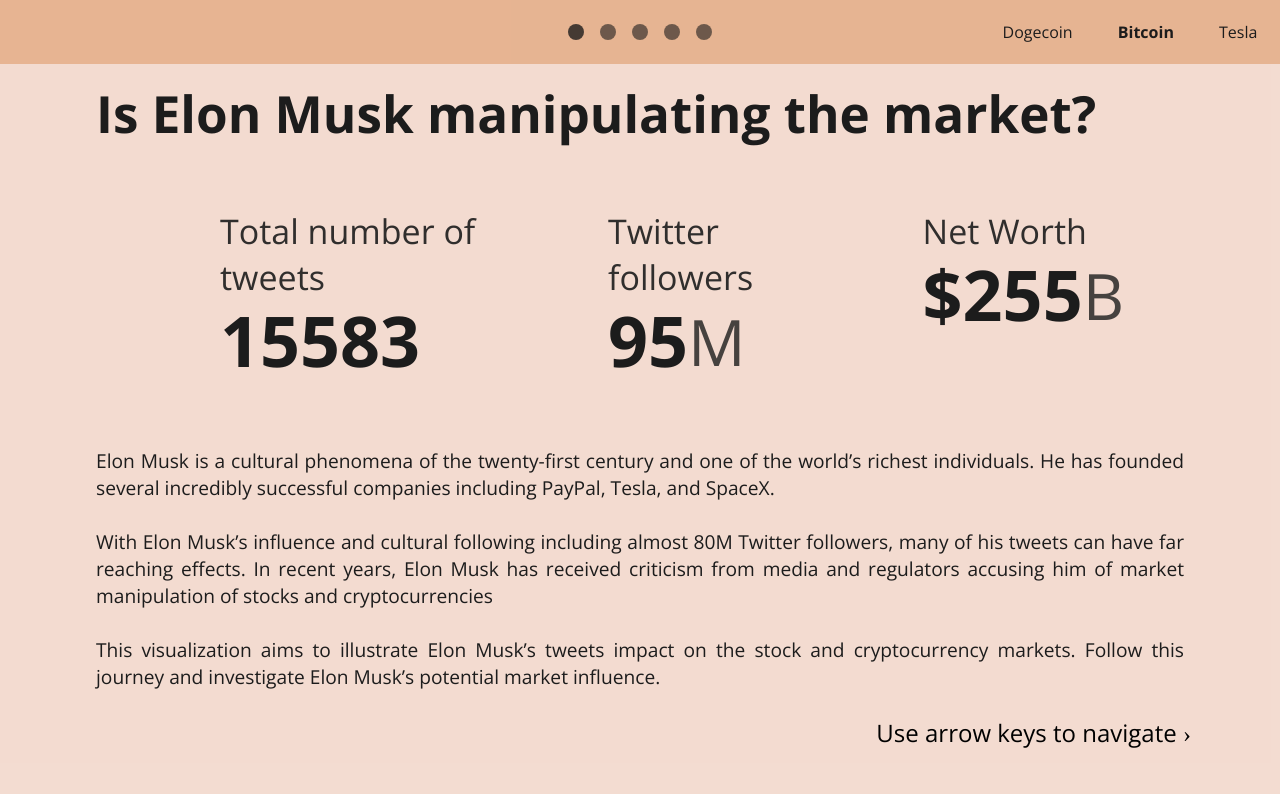
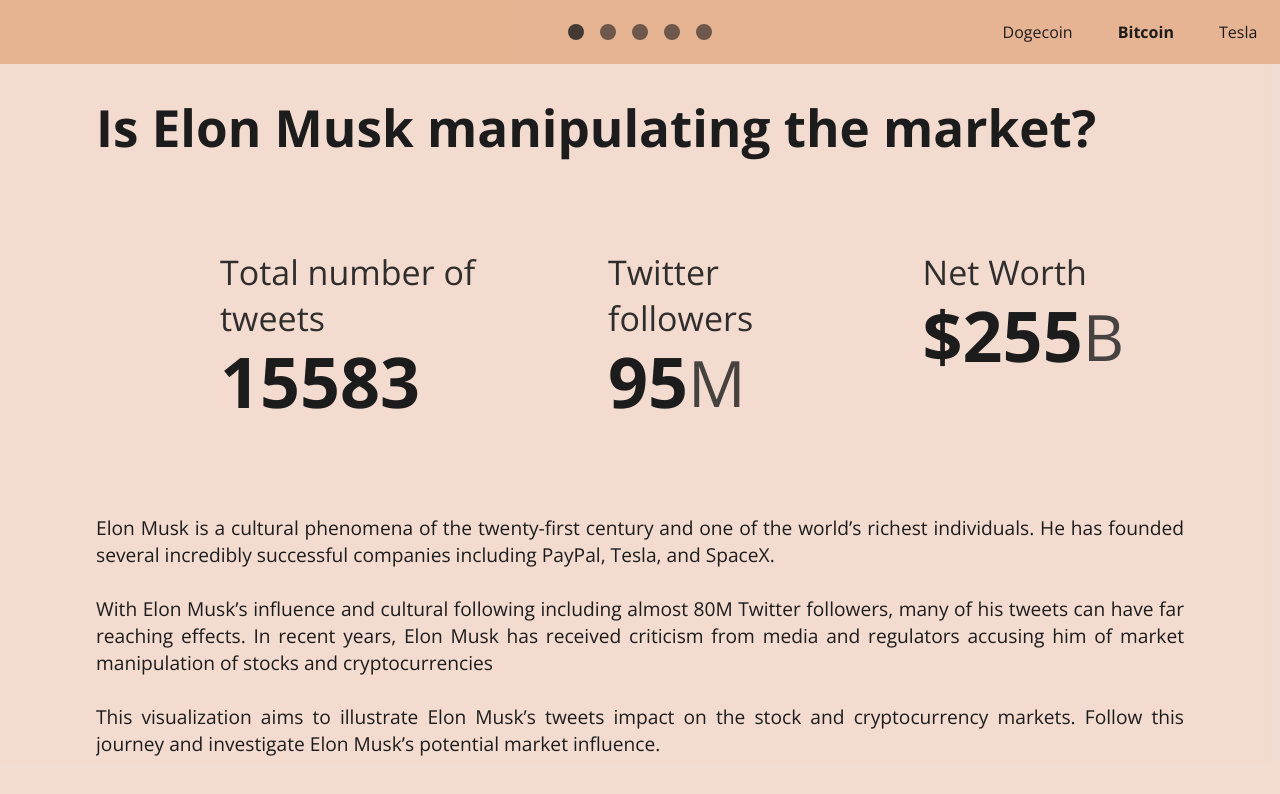
Before and after one commit to com-480-data-visualization/datavis-project-2022-visualizationclowns, a React (Vite) app in the folder viz/: page / in a window 1280 px wide. Shown: the top 794 px of the page. Built offline with nearby package versions, Linux system fonts and the light colour scheme.

Commit message:
Added layout overflow max to stop scrolling

```diff
--- a/viz/src/components/layout/Layout.module.css
+++ b/viz/src/components/layout/Layout.module.css
@@ -1,4 +1,5 @@
 .container {
-  height: 80vh;
+  height: 90vh;
   position: relative;
+  overflow: hidden;
 }
```
